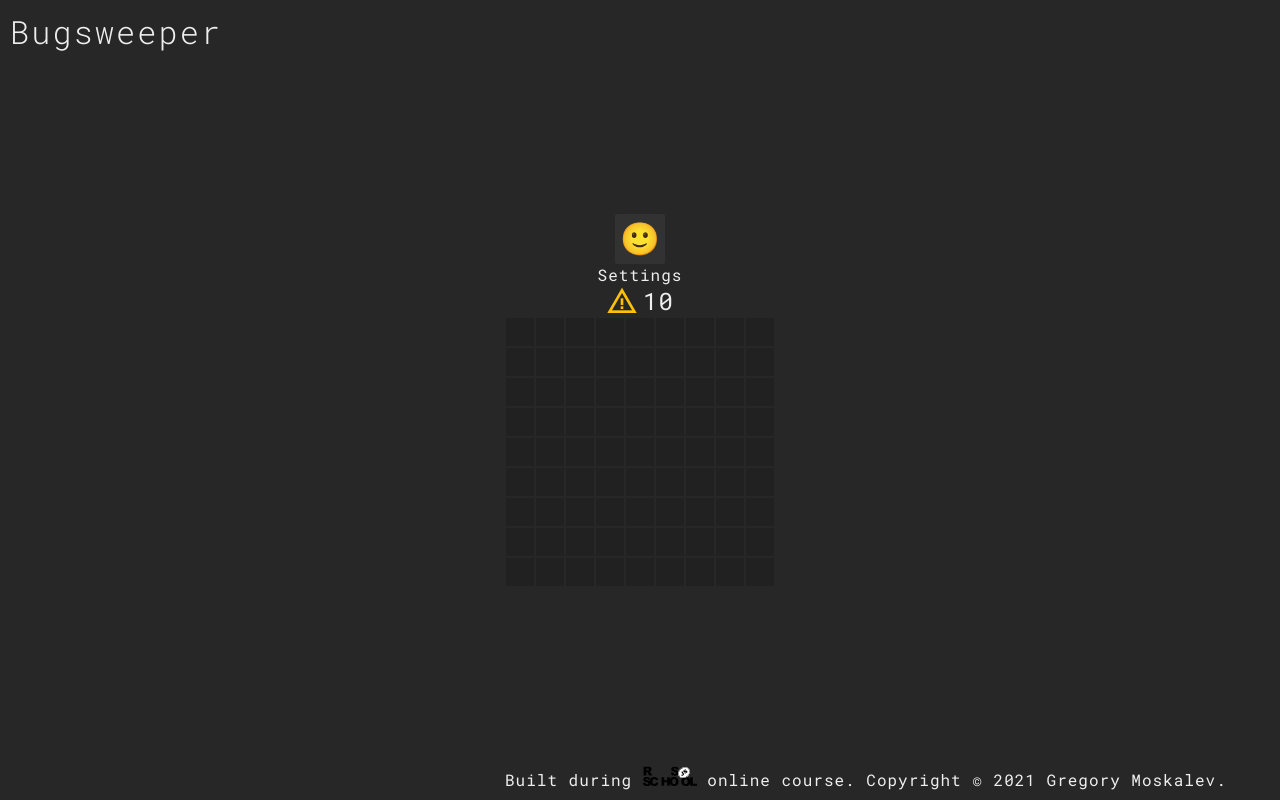
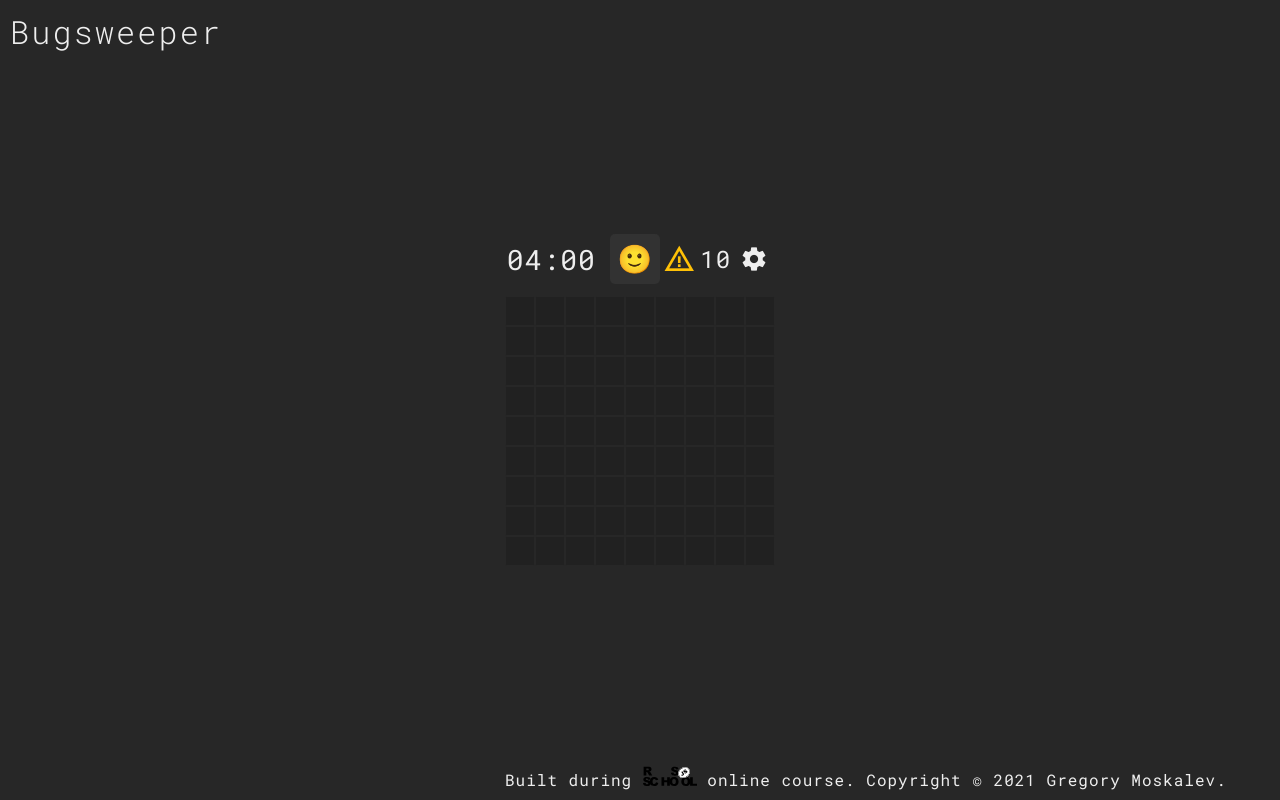
Before and after one commit to GregoryMoskalev/react-game, a React (Create React App) app in the folder react-game/: page / in a window 1280 px wide. Built offline with nearby package versions, Linux system fonts and the light colour scheme.

Commit message:
feat: style

```diff
--- a/react-game/src/components/Board/Board.scss
+++ b/react-game/src/components/Board/Board.scss
@@ -4,6 +4,25 @@
   flex-direction: column;
   align-items: center;
   user-select: none;
+  &-stats {
+    display: flex;
+    width: 25%;
+    flex-direction: row;
+    flex-grow: 2;
+    align-items: center;
+    justify-content: space-around;
+  }
+  &-timer {
+    font-size: 2.8rem;
+  }
+  &-controls {
+    position: relative;
+    display: flex;
+    width: 100%;
+    justify-content: space-between;
+    align-items: center;
+    margin-bottom: 1.2rem;
+  }
   &-row {
     display: flex;
     flex-direction: row;
@@ -25,14 +44,17 @@
 
 .NewGame {
   display: flex;
+  justify-self: center;
   width: 5rem;
   height: 5rem;
+  margin-left: 1rem;
   border: none;
   justify-content: center;
   align-items: center;
-  font-size: 3.2rem;
+  font-size: 2.8rem;
   background-color: $color-primary-light-1;
-  border-radius: 2px;
+  border-radius: 5px;
+  cursor: pointer;
   transition: box-shadow .3s ease, background-color .3s ease, transform .3s ease;
 
   &:hover {
@@ -41,7 +63,7 @@
     box-shadow: 0 8px 15px rgba(0, 0, 0, 0.2);
     transform: translateY(-1px);
     &::before {
-      font-size: 3.2rem;
+      font-size: 2.8rem;
       content: '😊';
     }
   }
@@ -53,8 +75,27 @@
       font-size: 0;
     }
     &::after {
-      font-size: 3.2rem;
+      font-size: 2.8rem;
       content: '😉';
     }
   }
 }
+
+.settings-btn {
+  display: flex;
+  justify-content: center;
+  align-items: center;
+  border-radius: 50%;
+  width: 4.2rem;
+  height: 4.2rem;
+  color: #eee;
+  font-size: 2.8rem;
+  transition: all .2s ease;
+  &:hover {
+    transform: translateY(-2px);
+    text-shadow: 0 8px 15px rgba(0, 0, 0, 0.2);
+  }
+  &:active {
+    transform: translateY(2px);
+  }
+}
--- a/react-game/src/components/Board/Board.tsx
+++ b/react-game/src/components/Board/Board.tsx
@@ -130,14 +130,22 @@ const Board: React.FC<any> = (props) => {
   return (
     <div className="Board">
       <h1 className="heading h-1">Bugsweeper</h1>
+      <div className="Board-controls">
+        <div className="Board-stats">
+          <div className="Board-timer">04:00</div>
           <button className="NewGame" onClick={handleNewGame}>
             {button}
           </button>
-      <Link to="/settings">Settings</Link>
           <div className="flag-counter">
             <Flag flag={true} />
             <span className="counter">{state.flagCounter}</span>
           </div>
+        </div>
+        <Link className="material-icons settings-btn" to="/settings">
+          settings
+        </Link>
+      </div>
+
       <div>
         {state.field.map((row: [], x: number) => {
           return (
```
Lines whose indentation alone changed are shown as unchanged.
